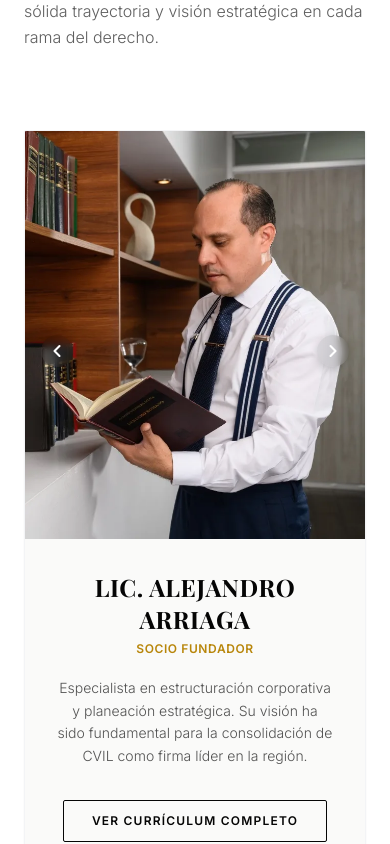
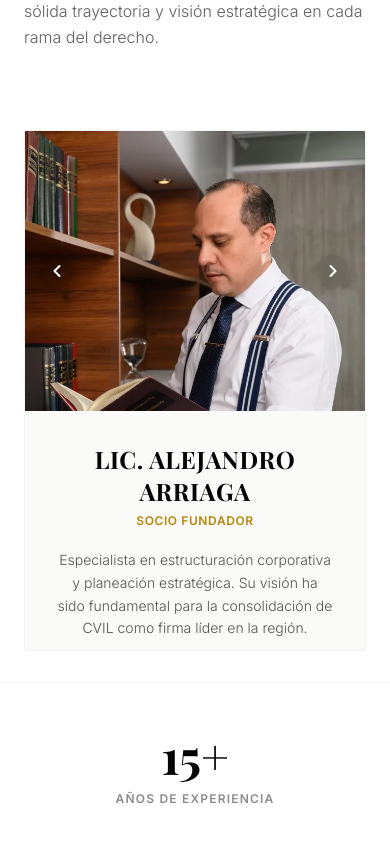
Before and after one commit to renavistudio/CVIL, a React (Vite) app: page / in a window 390 px wide. Shown: the part 1040-1884 px from the top of the page. Built offline with nearby package versions, Linux system fonts and the light colour scheme; a web font is replaced by a local one.

Commit message:
Fix: Soporte swipe táctil, eliminar layout shift y parpadeo en móvil (Partners)

```diff
--- a/components/Partners.tsx
+++ b/components/Partners.tsx
@@ -1,4 +1,4 @@
-import React, { useState, useEffect } from 'react';
+import React, { useState, useEffect, useRef } from 'react';
 import { ChevronLeft, ChevronRight } from 'lucide-react';
 import { motion, AnimatePresence } from 'framer-motion';
 
@@ -87,6 +87,53 @@ const Partners: React.FC<{ onOpenSocio?: (id: number) => void }> = ({ onOpenSoci
 
     const [currentIndex, setCurrentIndex] = useState(0);
     const [direction, setDirection] = useState(1);
+    const [isFirstRender, setIsFirstRender] = useState(true);
+
+    // Touch/swipe handling
+    const touchStartX = useRef<number | null>(null);
+    const touchStartY = useRef<number | null>(null);
+    const swiping = useRef(false);
+
+    const handleTouchStart = (e: React.TouchEvent) => {
+        touchStartX.current = e.touches[0].clientX;
+        touchStartY.current = e.touches[0].clientY;
+        swiping.current = false;
+    };
+
+    const handleTouchMove = (e: React.TouchEvent) => {
+        if (touchStartX.current === null || touchStartY.current === null) return;
+        const deltaX = e.touches[0].clientX - touchStartX.current;
+        const deltaY = e.touches[0].clientY - touchStartY.current;
+        // Only count as swipe if horizontal movement is dominant
+        if (Math.abs(deltaX) > Math.abs(deltaY) && Math.abs(deltaX) > 10) {
+            swiping.current = true;
+        }
+    };
+
+    const handleTouchEnd = (e: React.TouchEvent) => {
+        if (touchStartX.current === null || !swiping.current) {
+            touchStartX.current = null;
+            touchStartY.current = null;
+            return;
+        }
+        const deltaX = e.changedTouches[0].clientX - touchStartX.current;
+        const swipeThreshold = 50;
+        if (deltaX < -swipeThreshold) {
+            // Swiped left → next
+            handleNext();
+        } else if (deltaX > swipeThreshold) {
+            // Swiped right → prev
+            handlePrev();
+        }
+        touchStartX.current = null;
+        touchStartY.current = null;
+        swiping.current = false;
+    };
+
+    // Disable first-render flag after mount so animations only play on subsequent changes
+    useEffect(() => {
+        setIsFirstRender(false);
+    }, []);
 
     // Auto-scroll loop (6s timer, resets on manual index change)
     useEffect(() => {
@@ -118,7 +165,7 @@ const Partners: React.FC<{ onOpenSocio?: (id: number) => void }> = ({ onOpenSoci
                             Liderazgo Jurídico
                         </span>
                         <h2 className="text-4xl lg:text-5xl font-serif text-obsidian leading-[1.1] mb-6">
-                            Nuestros Socios & Equipo.
+                            Nuestros Socios &amp; Equipo.
                         </h2>
                         <p className="text-charcoal/70 font-light text-base leading-relaxed mb-8">
                             Defensa de prestigio guiada por socios con sólida trayectoria y visión estratégica en cada rama del derecho.
@@ -143,7 +190,7 @@ const Partners: React.FC<{ onOpenSocio?: (id: number) => void }> = ({ onOpenSoci
                                 </button>
                             </div>
 
-                                                        {/* Advanced Sliding Pagination Track */}
+                                                    {/* Advanced Sliding Pagination Track */}
                             <div
                                 className="relative flex items-center overflow-hidden mt-4"
                                 style={{
@@ -185,12 +232,18 @@ const Partners: React.FC<{ onOpenSocio?: (id: number) => void }> = ({ onOpenSoci
                     </div>
 
                     {/* Right side: The sliding content viewport (8 columns) */}
-                    <div className="lg:col-span-8 relative overflow-hidden h-auto sm:h-[420px] bg-[#fafaf9] rounded-sm border border-gray-100 shadow-sm flex flex-col sm:flex-row">
+                    {/* Fixed height on mobile prevents layout shift during card transitions */}
+                    <div
+                        className="lg:col-span-8 relative overflow-hidden h-[520px] sm:h-[420px] bg-[#fafaf9] rounded-sm border border-gray-100 shadow-sm"
+                        onTouchStart={handleTouchStart}
+                        onTouchMove={handleTouchMove}
+                        onTouchEnd={handleTouchEnd}
+                    >
 
                         {/* Mobile edge arrows — overlaid on card borders */}
                         <button
                             onClick={handlePrev}
-                            className="lg:hidden absolute left-2 top-[220px] sm:top-[240px] -translate-y-1/2 z-20 p-2 flex items-center justify-center active:scale-90 transition-all"
+                            className="lg:hidden absolute left-2 top-[140px] sm:top-[210px] -translate-y-1/2 z-20 p-2 flex items-center justify-center active:scale-90 transition-all"
                             aria-label="Anterior"
                         >
                             <div className="bg-black/10 backdrop-blur-sm rounded-full p-1.5 shadow-[0_2px_8px_rgba(0,0,0,0.2)]">
@@ -199,7 +252,7 @@ const Partners: React.FC<{ onOpenSocio?: (id: number) => void }> = ({ onOpenSoci
                         </button>
                         <button
                             onClick={handleNext}
-                            className="lg:hidden absolute right-2 top-[220px] sm:top-[240px] -translate-y-1/2 z-20 p-2 flex items-center justify-center active:scale-90 transition-all"
+                            className="lg:hidden absolute right-2 top-[140px] sm:top-[210px] -translate-y-1/2 z-20 p-2 flex items-center justify-center active:scale-90 transition-all"
                             aria-label="Siguiente"
                         >
                             <div className="bg-black/10 backdrop-blur-sm rounded-full p-1.5 shadow-[0_2px_8px_rgba(0,0,0,0.2)]">
@@ -207,7 +260,7 @@ const Partners: React.FC<{ onOpenSocio?: (id: number) => void }> = ({ onOpenSoci
                             </div>
                         </button>
 
-                        <AnimatePresence initial={false} mode="popLayout" custom={direction}>
+                        <AnimatePresence initial={false} mode="wait" custom={direction}>
                             <motion.div
                                 key={currentIndex}
                                 custom={direction}
@@ -225,18 +278,18 @@ const Partners: React.FC<{ onOpenSocio?: (id: number) => void }> = ({ onOpenSoci
                                         opacity: 0,
                                     }),
                                 }}
-                                initial="enter"
+                                initial={isFirstRender ? "center" : "enter"}
                                 animate="center"
                                 exit="exit"
                                 transition={{ duration: 0.3, ease: [0.25, 1, 0.5, 1] }}
-                                className="w-full h-auto sm:h-full flex flex-col sm:flex-row items-stretch"
+                                className="absolute inset-0 w-full h-full flex flex-col sm:flex-row items-stretch"
                             >
                                 {/* Full-Height Left Image Column */}
-                                <div className="w-full sm:w-5/12 sm:h-full shrink-0 relative overflow-hidden">
+                                <div className="w-full sm:w-5/12 h-[280px] sm:h-full shrink-0 relative overflow-hidden">
                                     <img
                                         src={partners[currentIndex].image}
                                         alt={partners[currentIndex].name}
-                                        className="w-full h-auto sm:h-full object-cover object-[center_top]"
+                                        className="w-full h-full object-cover object-[center_top]"
                                     />
                                 </div>
 
```
